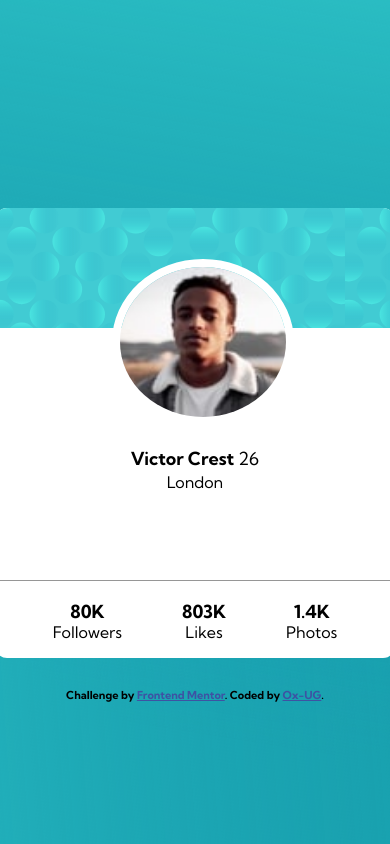
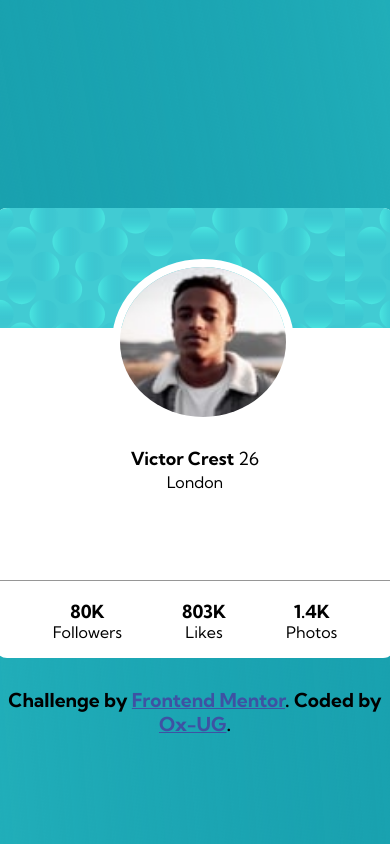
Before and after one commit to 0x-UG/profile-card-component, a plain HTML site: page index.html in a window 390 px wide. Drawn offline with Linux system fonts and the light colour scheme.

Commit message:
checking responsiveness

```diff
--- a/index.html
+++ b/index.html
@@ -18,7 +18,6 @@
     <!-- Feel free to remove these styles or customise in your own stylesheet 👍 -->
     <style>
       .attribution {
-        font-size: 11px;
         text-align: center;
       }
       .attribution a {
--- a/style.css
+++ b/style.css
@@ -18,10 +18,10 @@ body {
 }
 
 .top-left {
-        top: -232px;
+        top: -624px;
         left: -190px;
         background: url('images/bg-pattern-top.svg') center center no-repeat;
-        transform: rotate(324deg);
+        transform: rotate(36deg);
 }
 
 .bottom-right {
```
